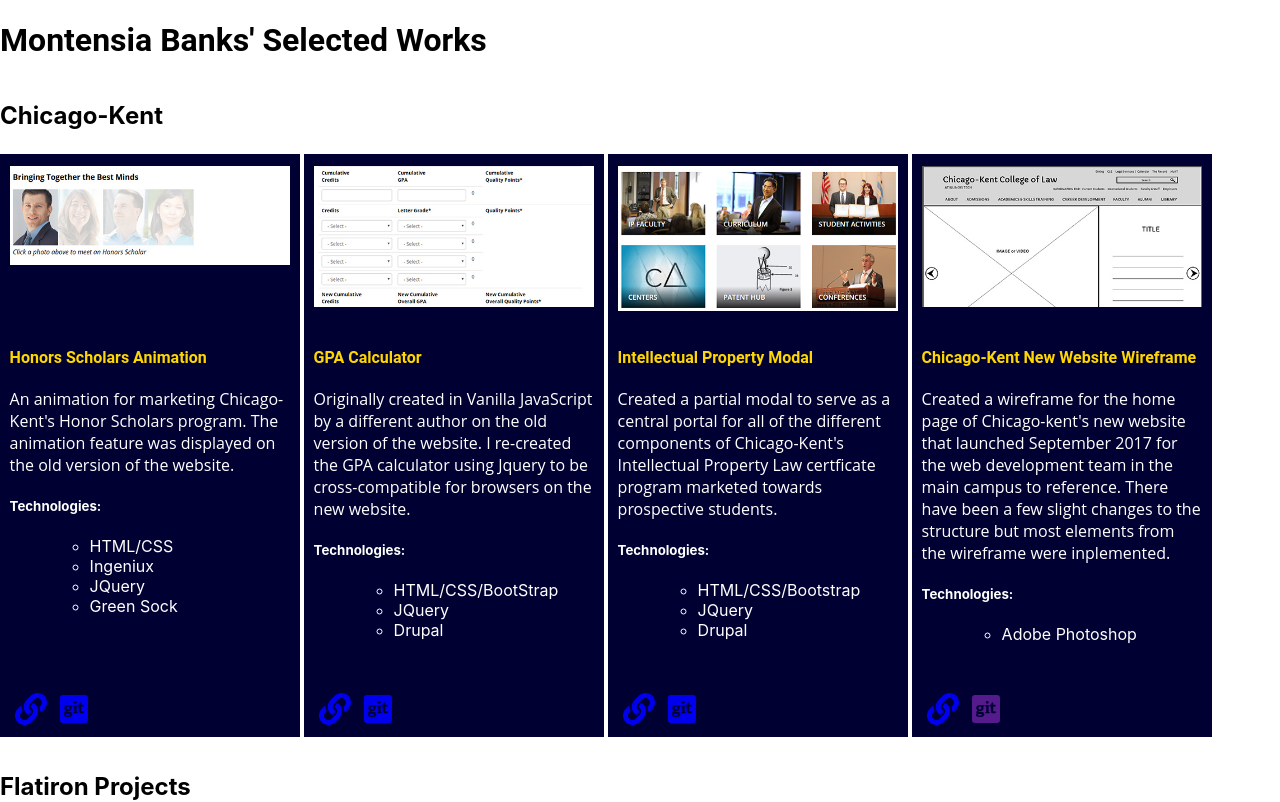
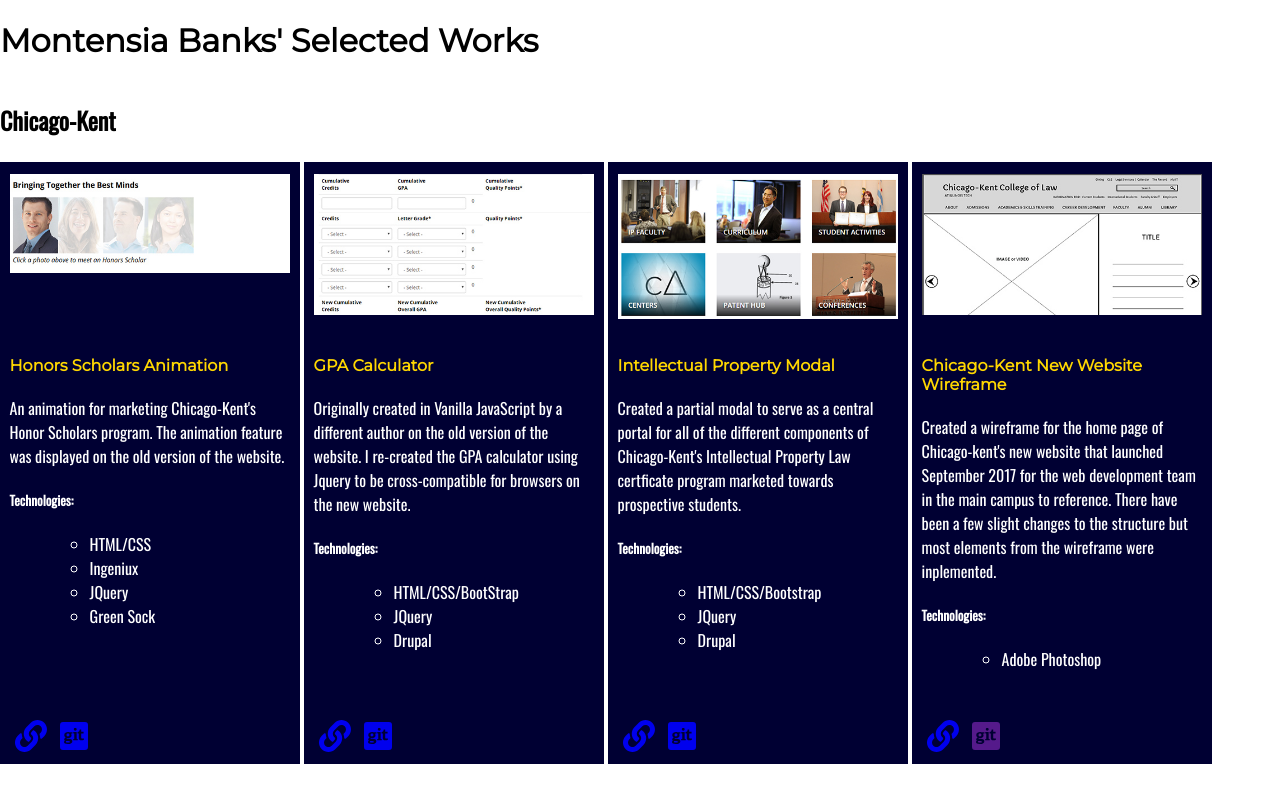
Before and after one commit to Monty7/portfolio, a React (Create React App) app: page / in a window 1280 px wide. Shown: the top 802 px of the page. Built offline with nearby package versions, Linux system fonts and the light colour scheme.

Commit message:
Changed font style to Oswald and Monsterrat

```diff
--- a/public/index.html
+++ b/public/index.html
@@ -9,6 +9,7 @@
       name="description"
       content="Web site created using create-react-app"
     />
+    <link href="https://fonts.googleapis.com/css?family=Montserrat|Oswald&display=swap"" rel="stylesheet"
     <link rel="apple-touch-icon" href="%PUBLIC_URL%/logo192.png" />
     <!--
       manifest.json provides metadata used when your web app is installed on a
--- a/src/App.css
+++ b/src/App.css
@@ -1,6 +1,10 @@
+body{
+	font-family: 'Oswald';
+}
 .container{
 	width: 95%;
 	max-width: 1000px;
+
 }
 
 .projectRow {
@@ -63,11 +67,9 @@
  }
 
  h1, h3, h4 {
- 	font-family: 'Roboto', sans-serif;
+	font-family: 'Montserrat', sans-serif;
  }
- p{
- 	font-family: 'Open Sans', sans-serif;
- }
+
  h4 {
  	 color: gold;
  }
--- a/src/App.js
+++ b/src/App.js
@@ -1,5 +1,4 @@
 import React from 'react';
-import logo from './logo.svg';
 import './App.css';
 import RowSection from './components/containers/rowSection';
 
--- a/src/index.css
+++ b/src/index.css
@@ -6,7 +6,6 @@
   -webkit-font-smoothing: antialiased;
   -moz-osx-font-smoothing: grayscale;
 }
-
 code {
   font-family: source-code-pro, Menlo, Monaco, Consolas, 'Courier New',
     monospace;
```
